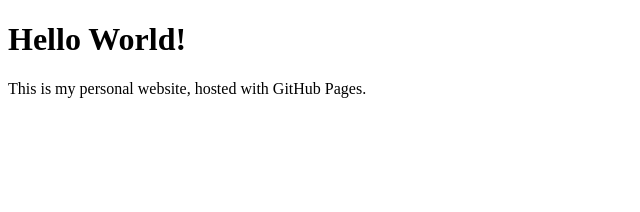
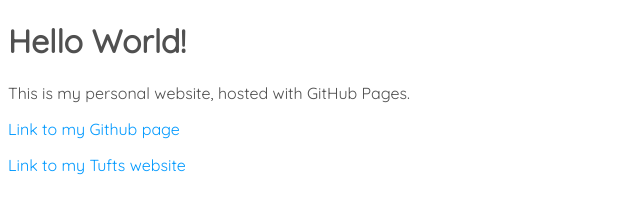
Before and after one commit to cchang18/cchang18.github.io, a plain HTML site: page index.html in a window 1280 px wide. Shown: the whole page, without its empty margins (0-640 px from the left). Drawn offline with Linux system fonts and the light colour scheme.

Commit message:
Update index.html

```diff
--- a/index.html
+++ b/index.html
@@ -1,7 +1,24 @@
 <!DOCTYPE html>
 <html>
+  <!-- Note that these are comments -->
+  <head>
+    <meta charset="utf-8">
+    <meta name="viewport" content="width=device-width, initial-scale=1">
+    <!-- You can title your website whatever you want -->
+    <title>My first website</title>
+    <!-- The code below includes your new stylesheet we just created -->
+    <link rel="stylesheet" href="main.css">
+    <!-- I’m using the font Quicksand from Google, but you can use any other font by grabbing its link here: https://fonts.google.com/ AND updating your stylesheet -->
+    <link href="https://fonts.googleapis.com/css?family=Quicksand&display=swap" rel="stylesheet">
+  </head>
 <body>
-<h1>Hello World!</h1>
-<p>This is my personal website, hosted with GitHub Pages.</p>
+  <!-- The <h1> tag will make the text larger on the screen -->
+  <h1>Hello World!</h1>
+  <!-- The <p> tag starts a new paragraph (a new line!) -->
+  <p>This is my personal website, hosted with GitHub Pages.</p>
+  <!-- The <a href="..." tag will let you include a link on your website -->
+  <p><a href="https://github.com/cchang18">Link to my Github page</a></p>
+  <!-- Try updating these links to point to something related to you, like your Twitter, etc. -->
+  <p><a href="https://www.eecs.tufts.edu/~asuh/">Link to my Tufts website</a></p>
 </body>
 </html>
```
